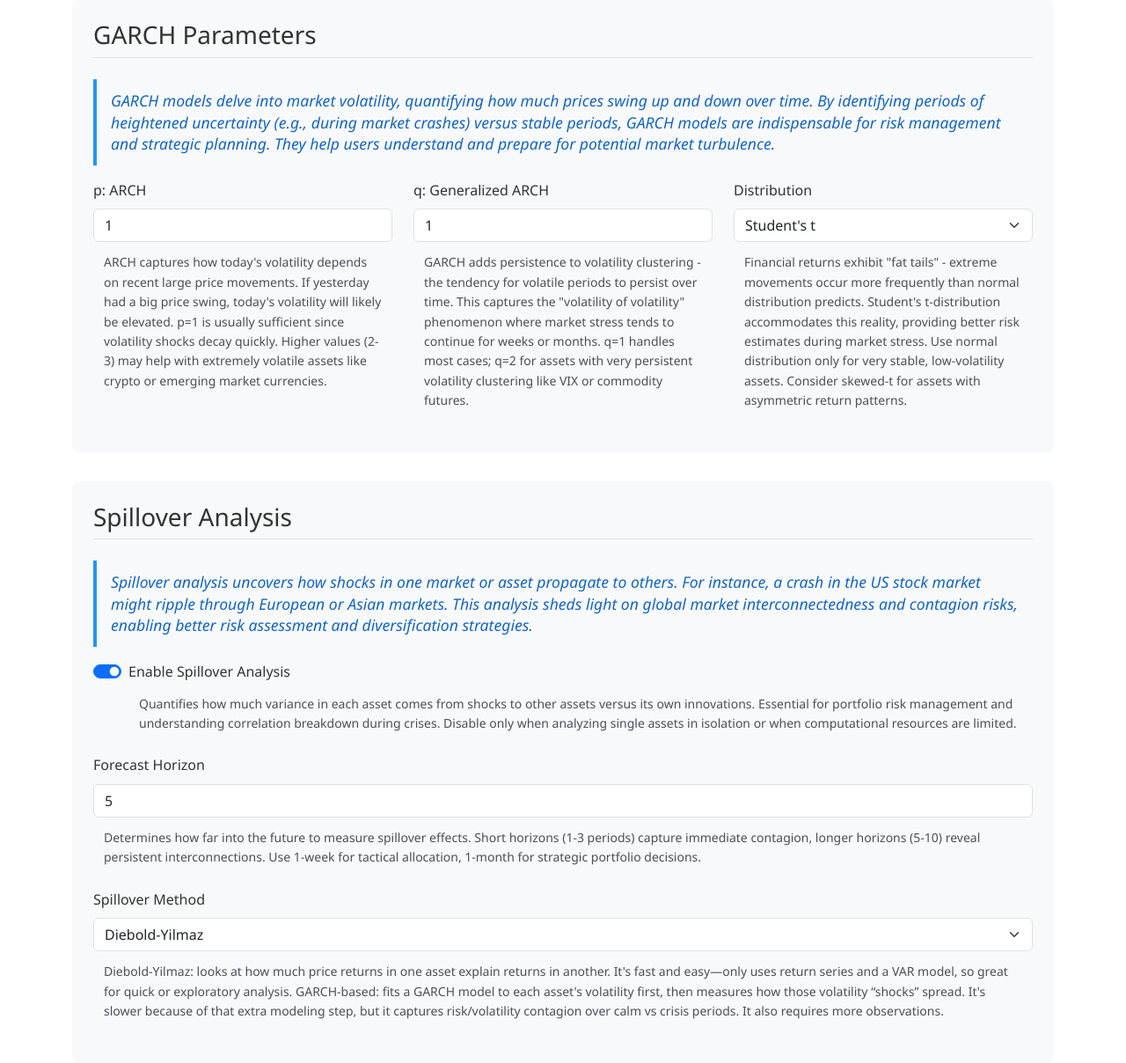
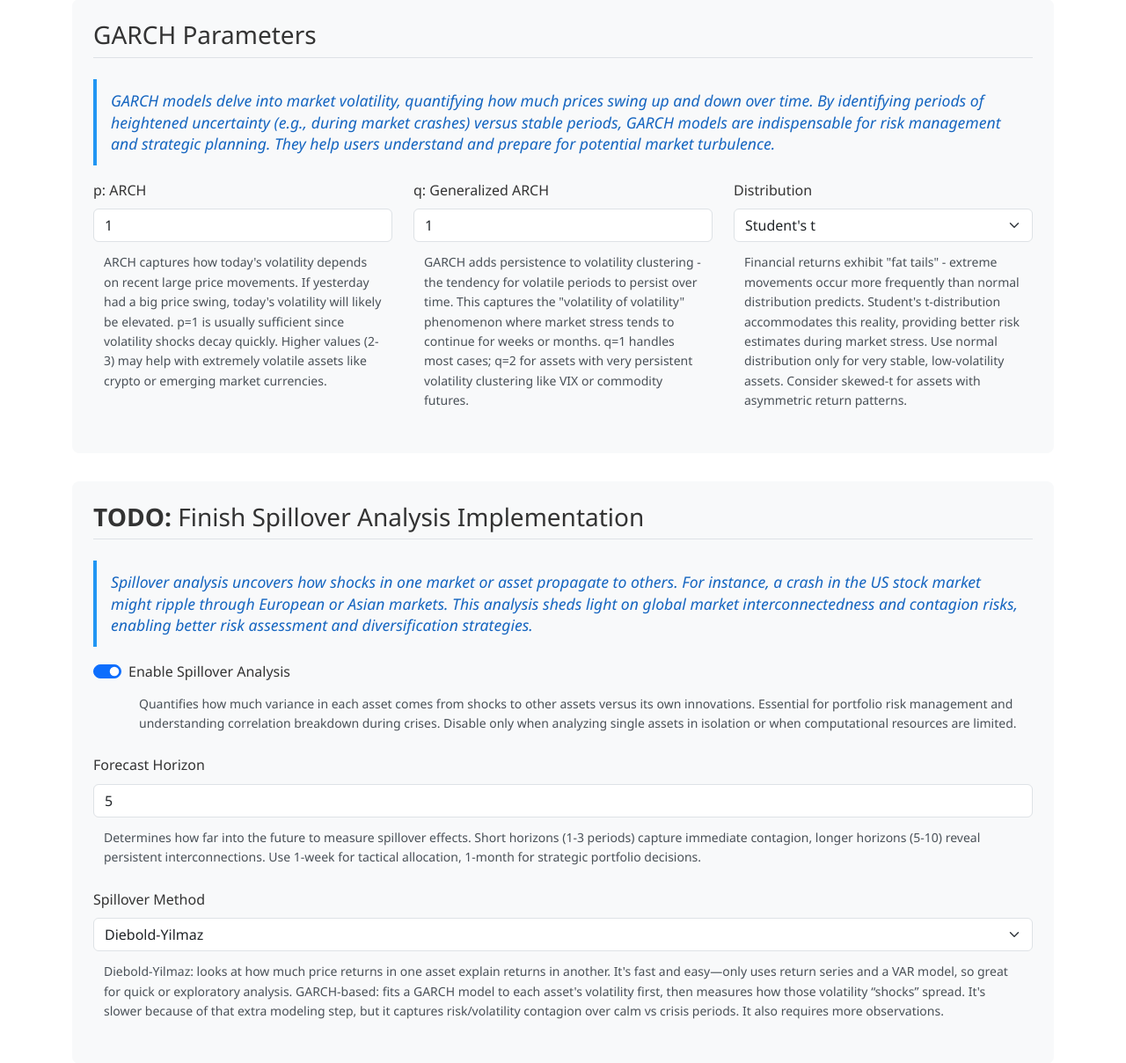
Before and after one commit to garthmortensen/timeseries-frontend, a Django app: page /analysis/ in a window 1280 px wide. Shown: the part 2986-4194 px from the top of the page at 88% size. Run offline with Django 5.2, Linux system fonts and the light colour scheme; some libraries are stand-ins or nearby versions.

Commit message:
TODO: note that spillover analysis needs improvement in next iteration

```diff
--- a/templates/timeseries/analysis.html
+++ b/templates/timeseries/analysis.html
@@ -1258,7 +1258,7 @@
     </div>
 
     <div class="form-section">
-        <h3 class="section-header">Spillover Analysis</h3>
+        <h3 class="section-header"><strong>TODO:</strong> Finish Spillover Analysis Implementation</h3>
         <div class="guide-text" style="font-size: 1.1em;">
             Spillover analysis uncovers how shocks in one market or asset propagate to others. For instance, a crash in the US stock market might ripple through European or Asian markets. This analysis sheds light on global market interconnectedness and contagion risks, enabling better risk assessment and diversification strategies.
         </div>
```
